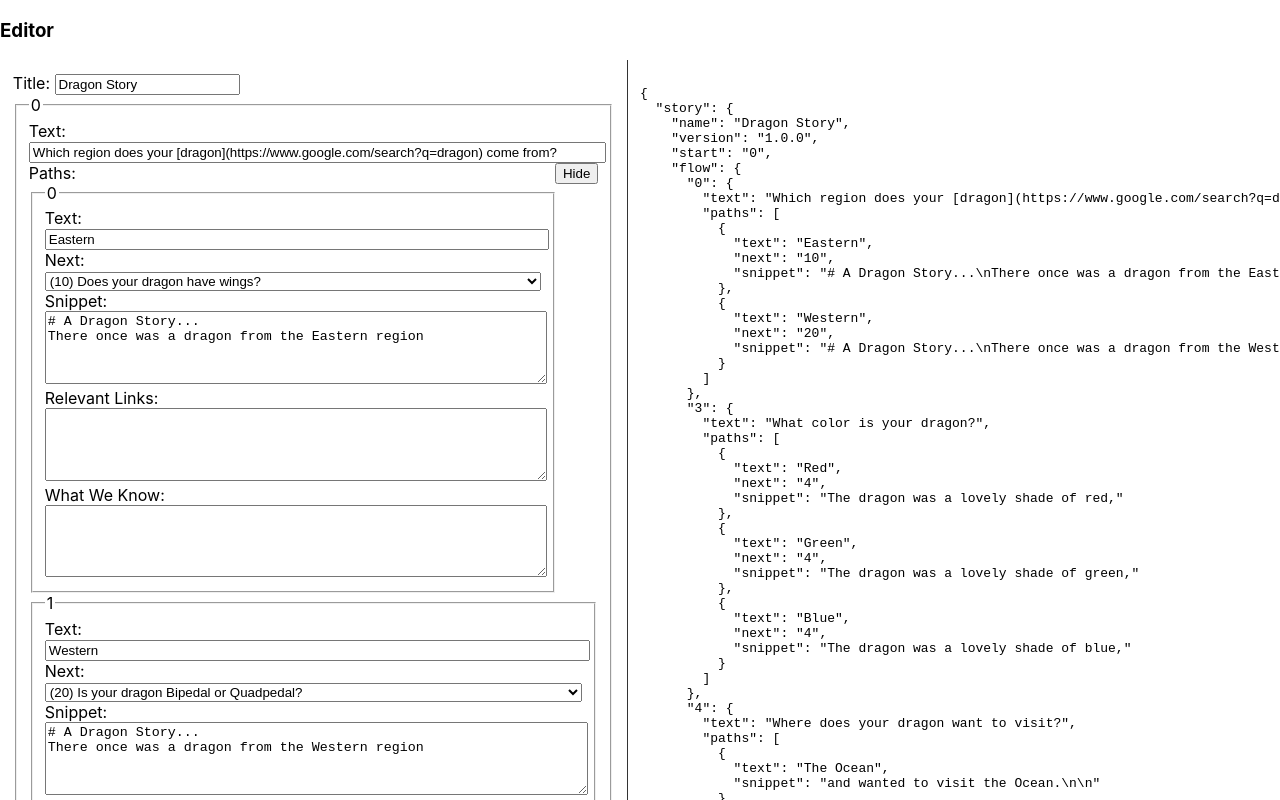
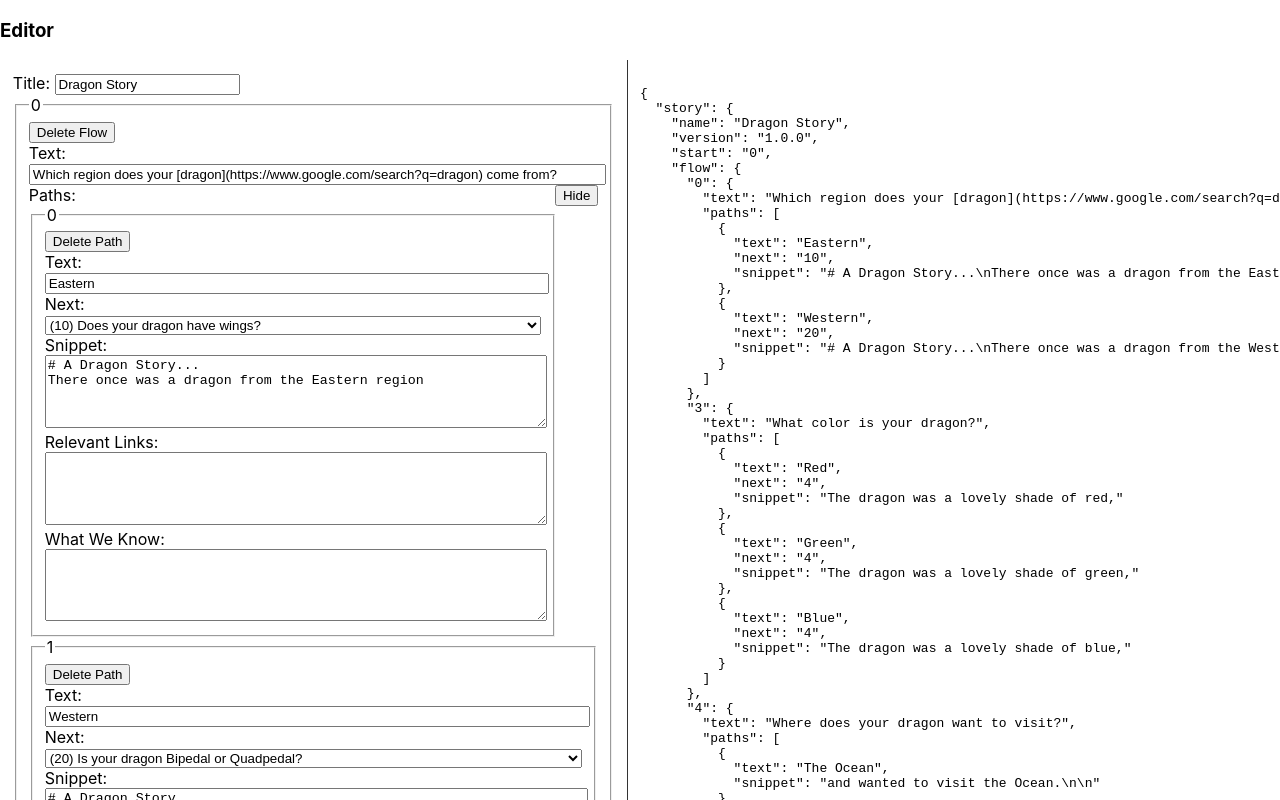
Before and after one commit to implodingduck/storyflow, a React (Create React App) app: page /#/editor in a window 1280 px wide. Shown: the top 800 px of the page. Built offline with nearby package versions, Linux system fonts and the light colour scheme.

Commit message:
adding a way to delete items

```diff
--- a/src/EditFlow.js
+++ b/src/EditFlow.js
@@ -36,6 +36,16 @@ function EditFlow( {flowid, flow, story, setStory} ) {
         updatedStory.story.flow[flowid].paths[index].known = e.target.value
         setStory(updatedStory)
     }
+    const handlePathDelete = (e, index) => {
+        const updatedStory = JSON.parse(JSON.stringify(story));
+        updatedStory.story.flow[flowid].paths.splice(index,1)
+        setStory(updatedStory)
+    }
+    const handleDeleteFlow = () => {
+        const updatedStory = JSON.parse(JSON.stringify(story));
+        delete updatedStory.story.flow[flowid]
+        setStory(updatedStory)
+    }
     const addPath = () => {
         const updatedStory = JSON.parse(JSON.stringify(story));
         updatedStory.story.flow[flowid].paths.push(
@@ -50,12 +60,13 @@ function EditFlow( {flowid, flow, story, setStory} ) {
     return (
         <div>
             <fieldset><legend>{flowid}</legend>
-
+            <button onClick={handleDeleteFlow}>Delete Flow</button>
             <label>Text: <input type="text" onChange={handleFlowText} value={flow.text} /></label>
             <button onClick={toggleDisplayFlow} style={ {float: "right"} }>{ (displayFlow) ? "Hide" : "Show"}</button>
             <div style={ { "display": (displayFlow) ? "block" : "none" }}>Paths:
             {flow.paths.map((path, i) => {
                 return (<fieldset key={i}><legend>{i}</legend>
+                    <button onClick={(e) => handlePathDelete(e, i)}>Delete Path</button>
                     <label>Text: <input type="text" onChange={(e) => handlePathText(e, i)} value={path.text} /></label>
                     <label>Next: <select onChange={(e) => handlePathNext(e, i)}>
                         <option>[End]</option>
```
